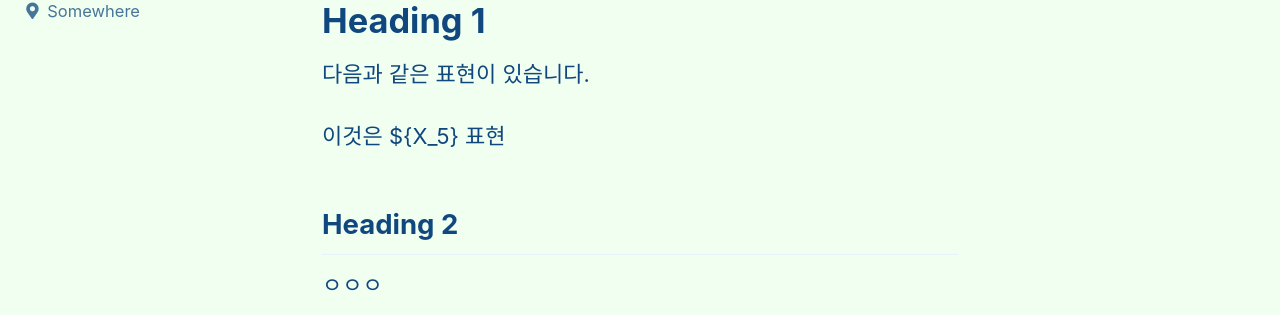
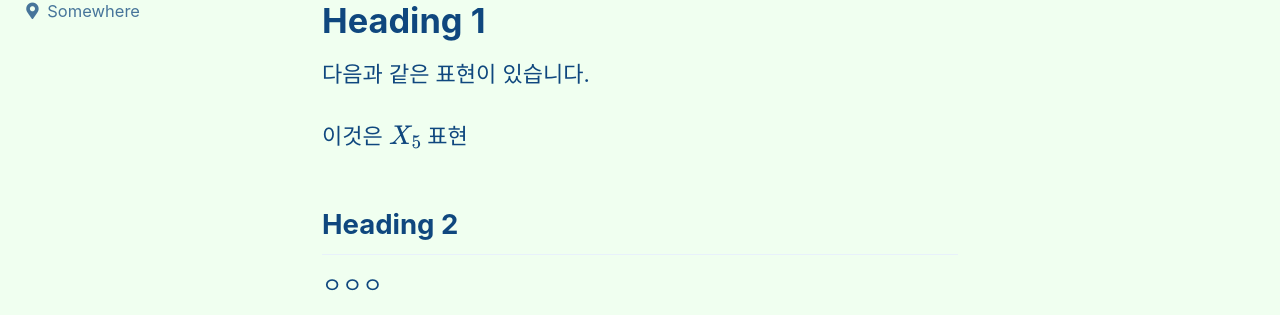
Before and after one commit to bmw970712/bmw970712.github.io, a Jekyll site: the page built from _posts/2022-03-21-title-1.md, in a window 1280 px wide. Shown: the part 201-516 px from the top of the page. Built offline with Jekyll 4.4.1, drawn with Linux system fonts in a browser that asks for light colours; cached includes are drawn as plain includes; formulas are drawn with MathJax 3.

Commit message:
formula check

```diff
--- a/_posts/2022-03-21-title-1.md
+++ b/_posts/2022-03-21-title-1.md
@@ -9,7 +9,7 @@ published: true
 # Heading 1
 다음과 같은 표현이 있습니다.
 
-이것은 ${X_5} 표현
+이것은 ${X_5}$ 표현
 
 ## Heading 2
 ㅇㅇㅇ
```
